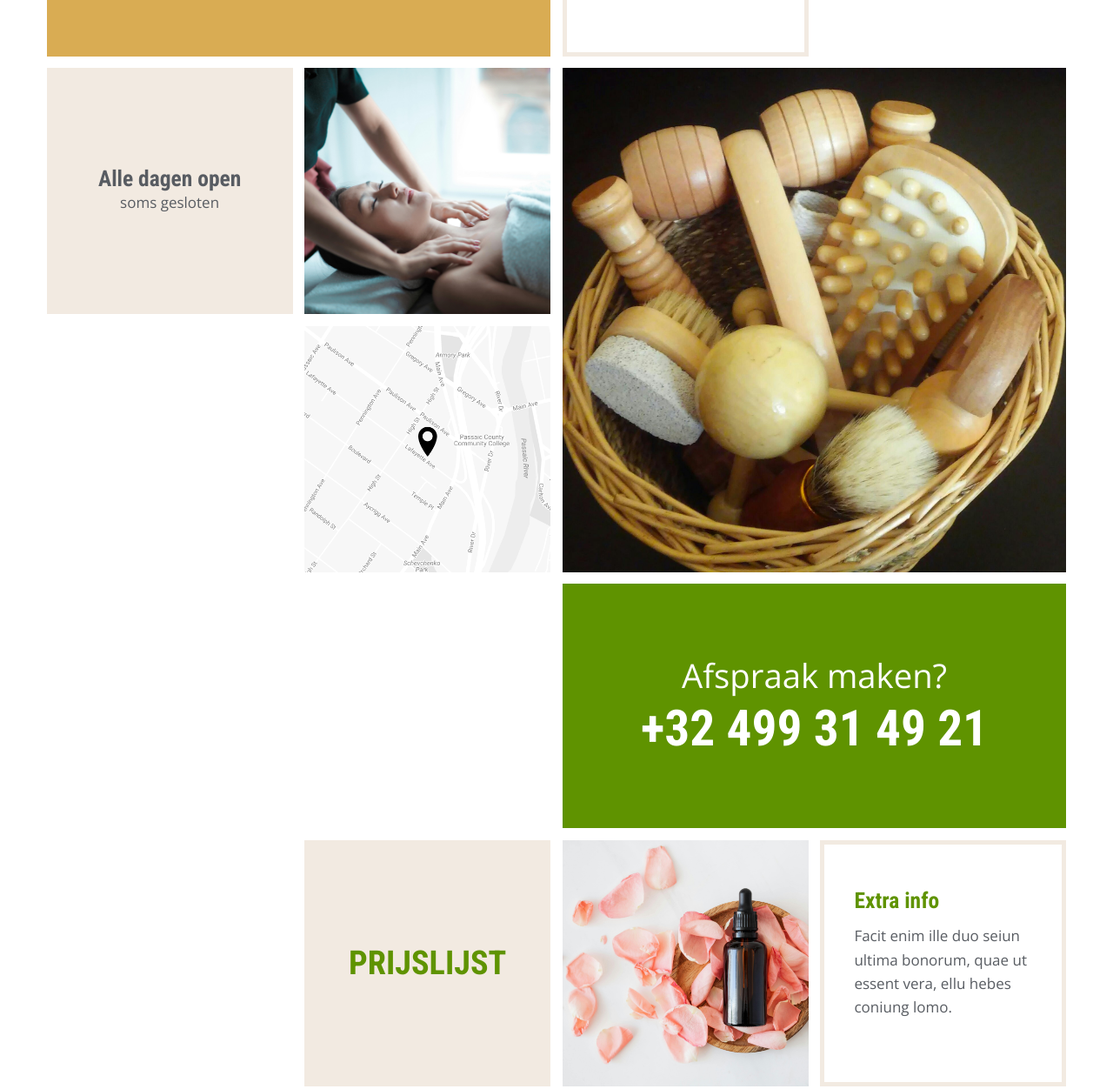
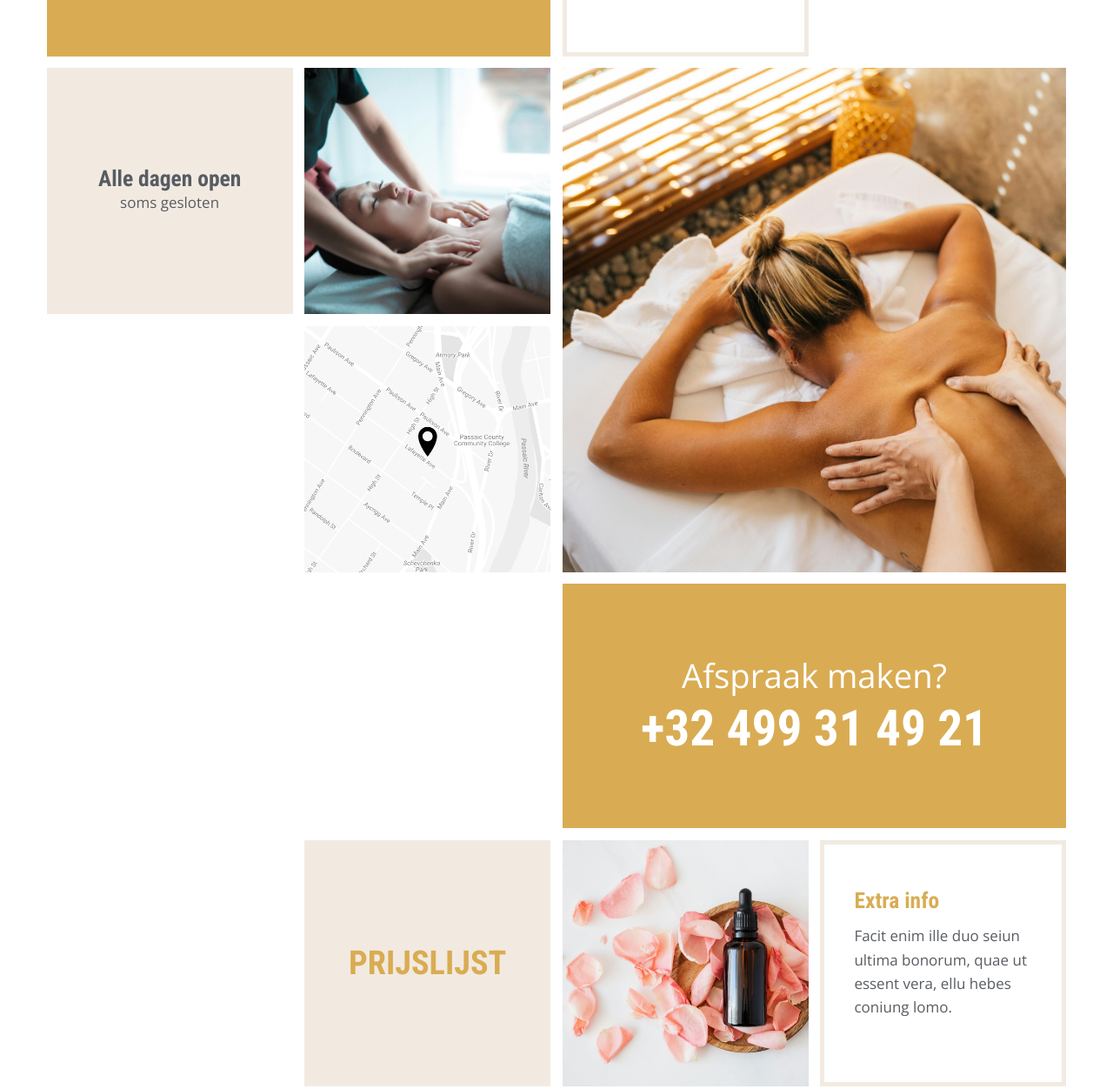
Before and after one commit to mathiasdg/eVassage, a website built with Vite: page index.html in a window 1280 px wide. Shown: the part 549-1801 px from the top of the page at 87% size. Built offline with nearby package versions, Linux system fonts and the light colour scheme.

Commit message:
primary colors aangepast

```diff
--- a/index.html
+++ b/index.html
@@ -73,7 +73,7 @@
                 <!-- Building pic - tablet and desktop -->
                 <div class="grid-column span-12 mt1 hide-on-mobile reveal-on-scroll is-revealing">
                     <div class="square">
-                        <div class="aspect-ratio__content bg--tan" style="background: rgba(0, 0, 0, 0) url('/img/massa-4.jpg') no-repeat scroll center center / cover;"></div>
+                        <div class="aspect-ratio__content bg--tan" style="background: rgba(0, 0, 0, 0) url('/img/massa-2.jpg') no-repeat scroll center center / cover;"></div>
                     </div>
                 </div>
             </div>
--- a/scss/_variables.scss
+++ b/scss/_variables.scss
@@ -15,13 +15,13 @@ $white:                   #fff !default;
 
 // Hues
 $blue:                    #428bca !default;
-$green:                   #5F9300 !default;
+$green:                   rgba(217, 172, 83, 100) !default;
 $orange:                  #f0ad4e !default;
 $tan:                     #F2EAE1 !default;
 
 // Color scheme
 $primary-color:           $green !default;
-$secondary-color:         $tan !default;
+$secondary-color:         $blue !default;
 $tertiary-color:          $white !default;
 
 
```
